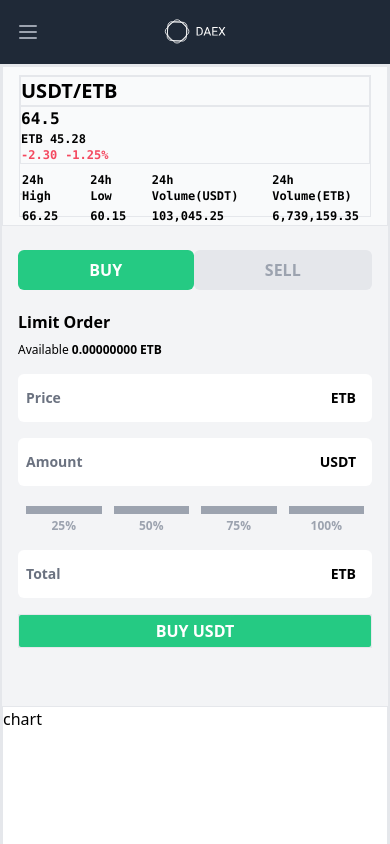
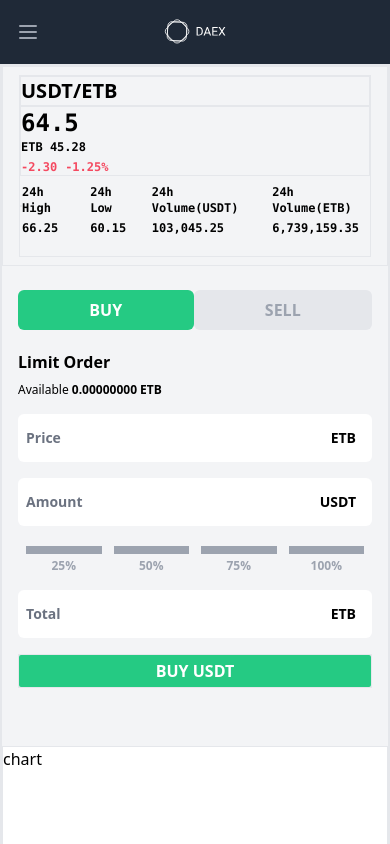
Before and after one commit to Digital-Asset-Ethiopia-Exchange/daex, a Next.js app: page /trade/USDT_cETB in a window 390 px wide. Shown: the top 844 px of the page. Built offline with nearby package versions, Linux system fonts and the light colour scheme.

Commit message:
Cleaning up mobile layout

```diff
--- a/pages/trade/[id].tsx
+++ b/pages/trade/[id].tsx
@@ -114,13 +114,13 @@
       { i: "order-history", x: 4, y: 0, w: 6, h: 9 },
     ],
     sm: [
-      { i: "trade-history", x: 0, y: 49, w: 2, h: 9, static: true },
-      { i: "order-history", x: 0, y: 40, w: 6, h: 9, static: true },
+      { i: "trade-history", x: 0, y: 50, w: 2, h: 9, static: true },
+      { i: "order-history", x: 0, y: 41, w: 6, h: 9, static: true },
       { i: "asset-summary", x: 0, y: 0, w: 0, h: 0, static: true },
-      { i: "order-book", x: 0, y: 25, w: 2, h: 15, static: true },
-      { i: "chart", x: 0, y: 16, w: 6, h: 9, static: true },
-      { i: "limit-order", x: 0, y: 4, w: 2, h: 12, static: true },
-      { i: "market-summary", x: 0, y: 0, w: 6, h: 4, static: true },
+      { i: "order-book", x: 0, y: 26, w: 2, h: 15, static: true },
+      { i: "chart", x: 0, y: 17, w: 6, h: 9, static: true },
+      { i: "limit-order", x: 0, y: 5, w: 2, h: 12, static: true },
+      { i: "market-summary", x: 0, y: 0, w: 6, h: 5, static: true },
     ],
   };
 
@@ -401,23 +401,23 @@
           ))}
         </div>
       </div>
-      <div key="market-summary" className="border px-4 sm:pl-4 py-2 bg-gray-50">
+      <div key="market-summary" className="border px-4 sm:pl-4 py-2 bg-gray-100">
         <div className="sm:flex sm:flex-row h-full w-full border">
           <div className="w-full sm:w-3/12 flex items-center border">
             <h1 className="font-semibold text-xl">USDT/ETB</h1>
           </div>
           <div className="w-full sm:w-2/12 font-mono flex flex-col justify-center items font-semibold border">
-            <h2>64.5</h2>
+            <h2 className="text-2xl">64.5</h2>
             <h3 className="text-xs">ETB 45.28</h3>
-            <div className="flex sm:hidden space-x-2 text-light-red font-semibold text-xs">
+            <div className="flex sm:hidden space-x-2 text-light-red font-semibold text-xs mt-1">
                 <h3>-2.30</h3>
                 <h3>-1.25%</h3>
             </div>
           </div>
-          <div className="w-full font-mono flex items-center sm:space-x-8 font-semibold">
+          <div className="w-full font-mono flex items-center sm:space-x-8 font-bold sm:font-semibold">
             <div className="text-xs border">
               <h2 className="mb-1 hidden sm:block">24h Change</h2>
-              <div className="hidden sm:flex space-x-2 text-light-red font-semibold">
+              <div className="hidden sm:flex space-x-2 text-light-red font-bold sm:font-semibold">
                 <h3>-2.30</h3>
                 <h3>-1.25%</h3>
               </div>
```
